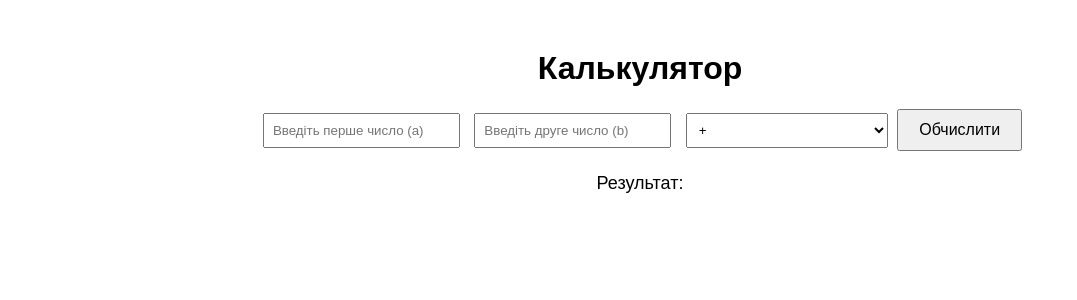
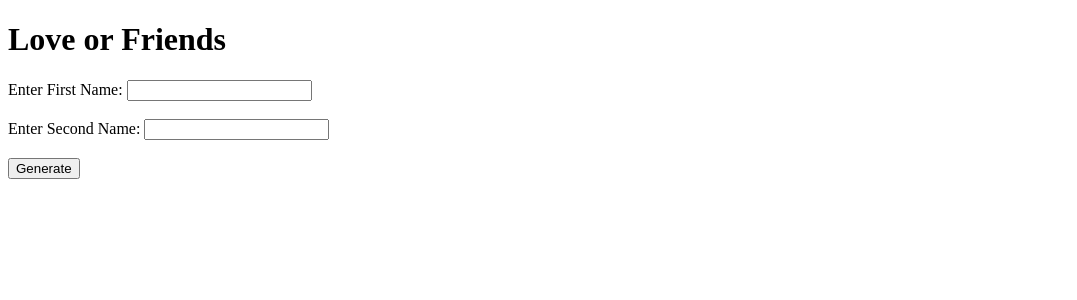
Before and after one commit to YuriiKachur/love-or-friend, a Flask app: page / in a window 1280 px wide. Shown: the top 300 px of the page, without its empty margins (0-1077 px from the left). Run offline with Flask 3, Linux system fonts and the light colour scheme.

Commit message:
Update index.html

```diff
--- a/templates/index.html
+++ b/templates/index.html
@@ -1,86 +1,20 @@
 <!DOCTYPE html>
-<html lang="uk">
+<html lang="en">
 <head>
     <meta charset="UTF-8">
     <meta name="viewport" content="width=device-width, initial-scale=1.0">
-    <title>Калькулятор</title>
-    <style>
-        body { font-family: Arial, sans-serif; text-align: center; margin-top: 50px; }
-        input, select { padding: 8px; margin: 5px; }
-        button { padding: 10px 20px; font-size: 16px; cursor: pointer; }
-        .result { font-size: 18px; margin-top: 20px; }
-    </style>
+    <title>Love or Friends</title>
 </head>
 <body>
-
-    <h1>Калькулятор</h1>
-
-    <!-- Поля введення для чисел -->
-    <input type="number" id="a" placeholder="Введіть перше число (a)">
-    <input type="number" id="b" placeholder="Введіть друге число (b)">
-
-    <!-- Вибір операції -->
-    <select id="operation">
-        <option value="+">+</option>
-        <option value="-">-</option>
-        <option value="*">*</option>
-        <option value="/">/</option>
-        <option value="**">** (піднесення до степеня)</option>
-        <option value="//">Цілочисельне ділення (//)</option>
-        <option value="%">Залишок (%)</option>
-    </select>
-
-    <!-- Кнопка для обчислення -->
-    <button onclick="calculate()">Обчислити</button>
-
-    <!-- Поле для результату -->
-    <div class="result" id="result">Результат: </div>
-
-    <script>
-        function calculate() {
-            // Зчитування значень із введення користувача
-            const a = parseFloat(document.getElementById("a").value);
-            const b = parseFloat(document.getElementById("b").value);
-            const operation = document.getElementById("operation").value;
-            let result;
-
-            // Перевірка на валідність введених значень
-            if (isNaN(a) || isNaN(b)) {
-                document.getElementById("result").innerText = "Будь ласка, введіть коректні числа.";
-                return;
-            }
-
-            // Обчислення результату залежно від обраної операції
-            switch(operation) {
-                case '+':
-                    result = a + b;
-                    break;
-                case '-':
-                    result = a - b;
-                    break;
-                case '*':
-                    result = a * b;
-                    break;
-                case '/':
-                    result = b !== 0 ? a / b : "Ділення на нуль неможливе.";
-                    break;
-                case '**':
-                    result = a ** b;
-                    break;
-                case '//':
-                    result = b !== 0 ? Math.floor(a / b) : "Ділення на нуль неможливе.";
-                    break;
-                case '%':
-                    result = b !== 0 ? a % b : "Ділення на нуль неможливе.";
-                    break;
-                default:
-                    result = "Невідома операція.";
-            }
-
-            // Виведення результату
-            document.getElementById("result").innerText = `Результат: ${result}`;
-        }
-    </script>
-
+    <h1>Love or Friends</h1>
+    <form action="/result" method="POST">
+        <label for="name1">Enter First Name:</label>
+        <input type="text" id="name1" name="name1" required>
+        <br><br>
+        <label for="name2">Enter Second Name:</label>
+        <input type="text" id="name2" name="name2" required>
+        <br><br>
+        <button type="submit">Generate</button>
+    </form>
 </body>
 </html>
```
